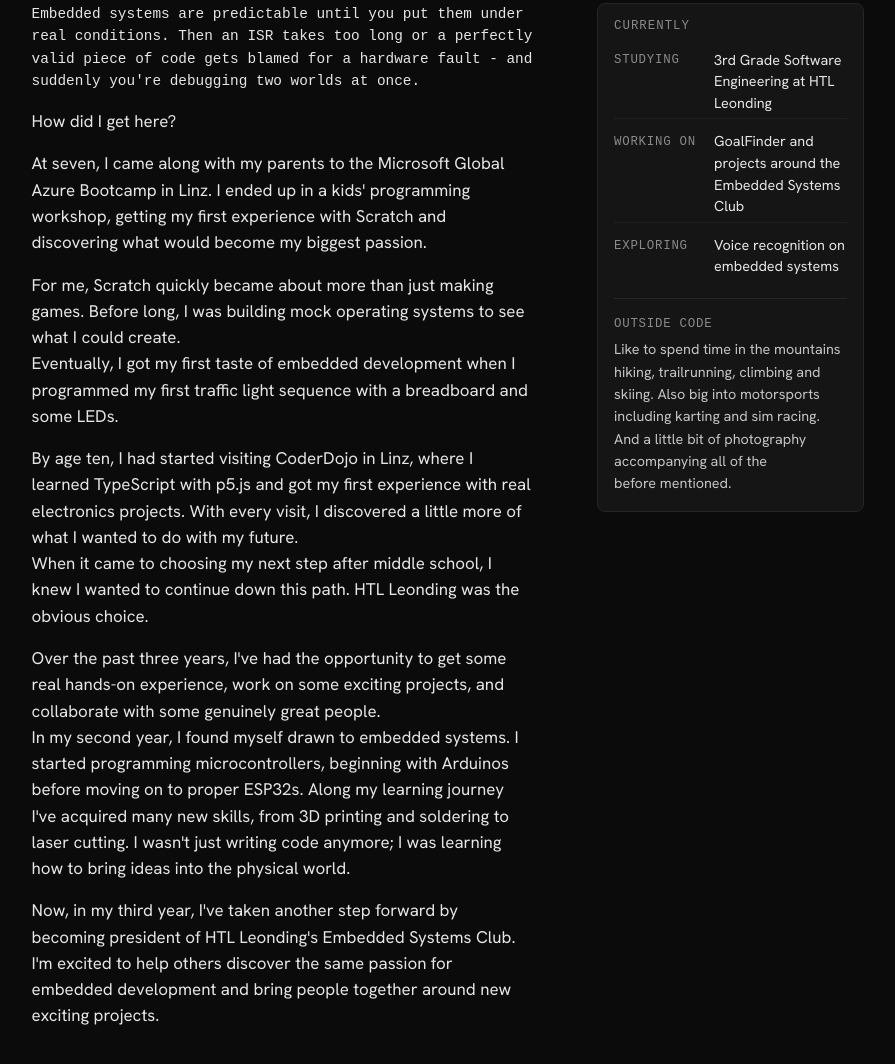
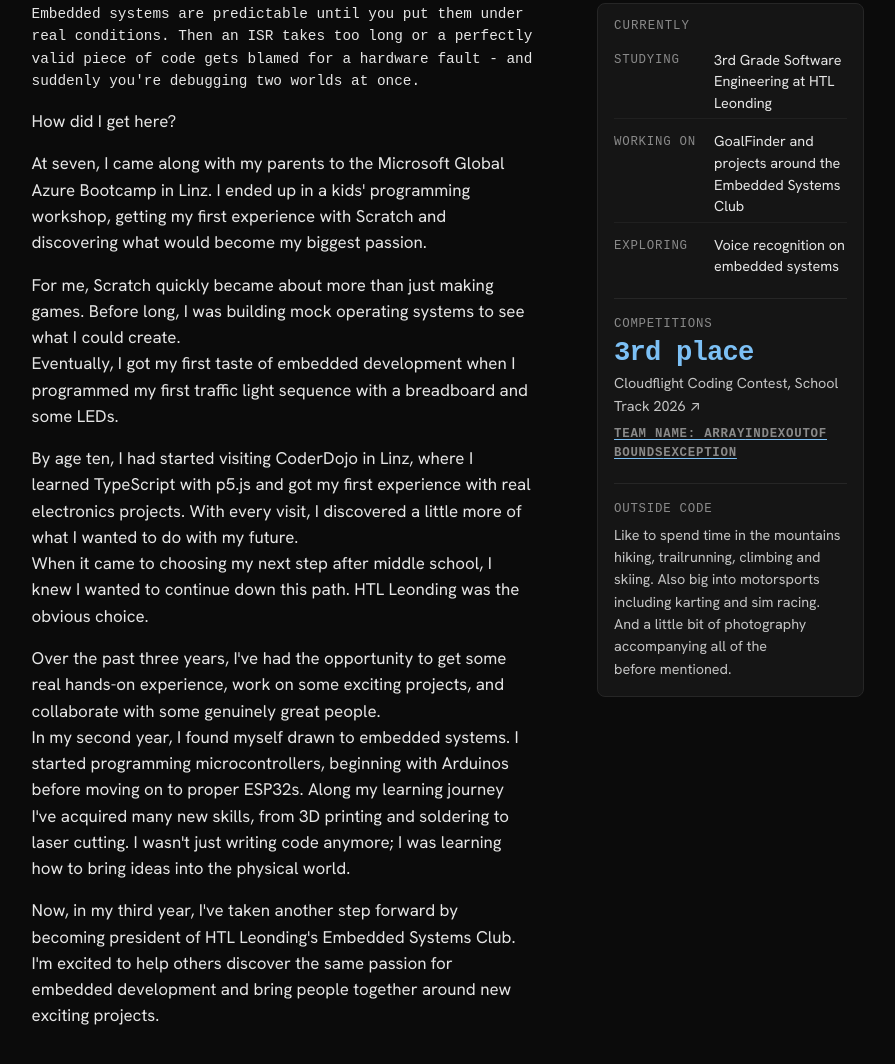
Before and after one commit to MarkusHarnusek/markusharnusek.github.io, an Astro site: page / in a window 1280 px wide. Shown: the part 637-1701 px from the top of the page, without its empty margins (321-1216 px from the left). Built offline with nearby package versions, Linux system fonts and the light colour scheme; Astro itself is replaced by a stand-in of ours; a web font is replaced by a local one.

Commit message:
add: competition section

```diff
--- a/src/components/About.astro
+++ b/src/components/About.astro
@@ -38,6 +38,21 @@ const bioParagraphs = profile.bio
           ))
         }
       </dl>
+      <div class="about__callout">
+        <p class="mono">Competitions</p>
+        <a
+          class="about__award"
+          href="https://codingcontest.org/hall-of-fame?venue=5"
+          target="_blank"
+          rel="noopener noreferrer"
+        >
+          <span class="about__award-rank">3rd place</span>
+          <span class="about__award-meta">
+            Cloudflight Coding Contest, School Track 2026 <span aria-hidden="true">↗</span>
+          </span>
+          <span class="about__award-team mono">Team name: Array<wbr />Index<wbr />OutOf<wbr />Bounds<wbr />Exception</span>
+        </a>
+      </div>
       <div class="about__callout">
         <p class="mono">Outside code</p>
         <p>
@@ -135,6 +150,42 @@ const bioParagraphs = profile.bio
     margin-bottom: var(--space-3xs);
   }
 
+  .about__award {
+    display: grid;
+    gap: var(--space-3xs);
+    text-decoration: none;
+    color: inherit;
+  }
+
+  .about__award-rank {
+    font-family: var(--font-mono);
+    font-size: var(--step-2);
+    font-weight: 600;
+    line-height: var(--leading-tight);
+    letter-spacing: var(--tracking-display);
+    color: var(--color-accent);
+  }
+
+  .about__award-meta {
+    font-size: var(--step--1);
+    line-height: var(--leading-normal);
+    color: var(--color-ink-soft);
+  }
+
+  .about__award-team {
+    margin-top: var(--space-3xs);
+    font-weight: 600;
+    text-decoration: underline;
+    text-decoration-color: var(--color-accent);
+    text-underline-offset: 0.2em;
+    transition: text-decoration-color var(--duration-s) var(--ease-out);
+  }
+
+  .about__award:hover .about__award-team,
+  .about__award:focus-visible .about__award-team {
+    text-decoration-color: var(--color-fg);
+  }
+
   .about__callout p:last-child {
     font-size: var(--step--1);
     line-height: var(--leading-normal);
```
